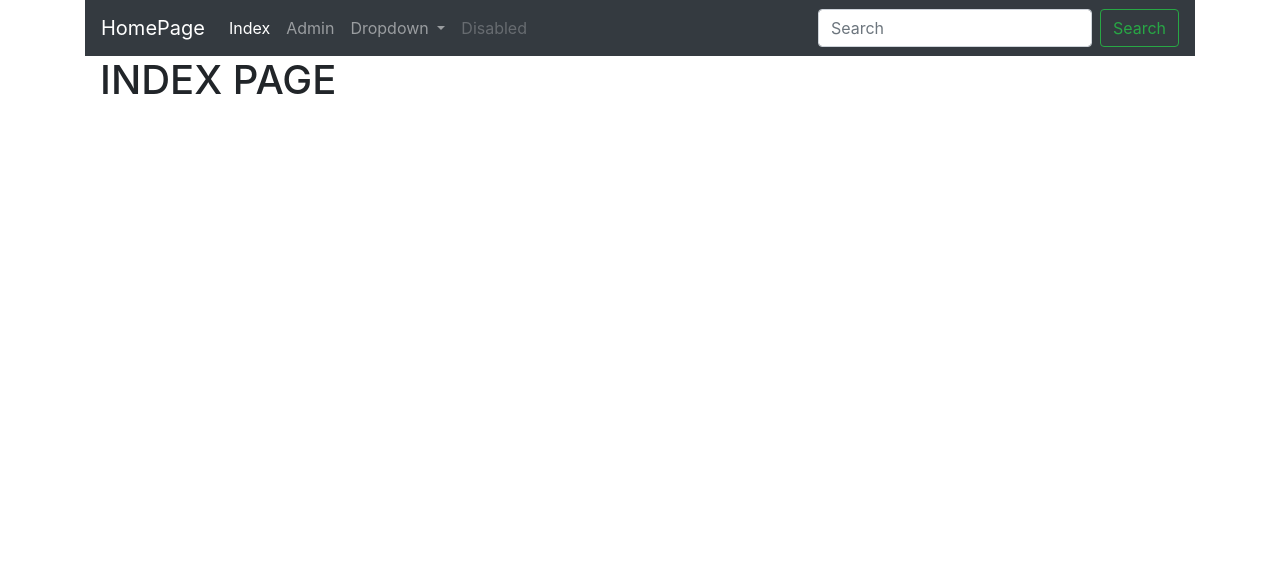
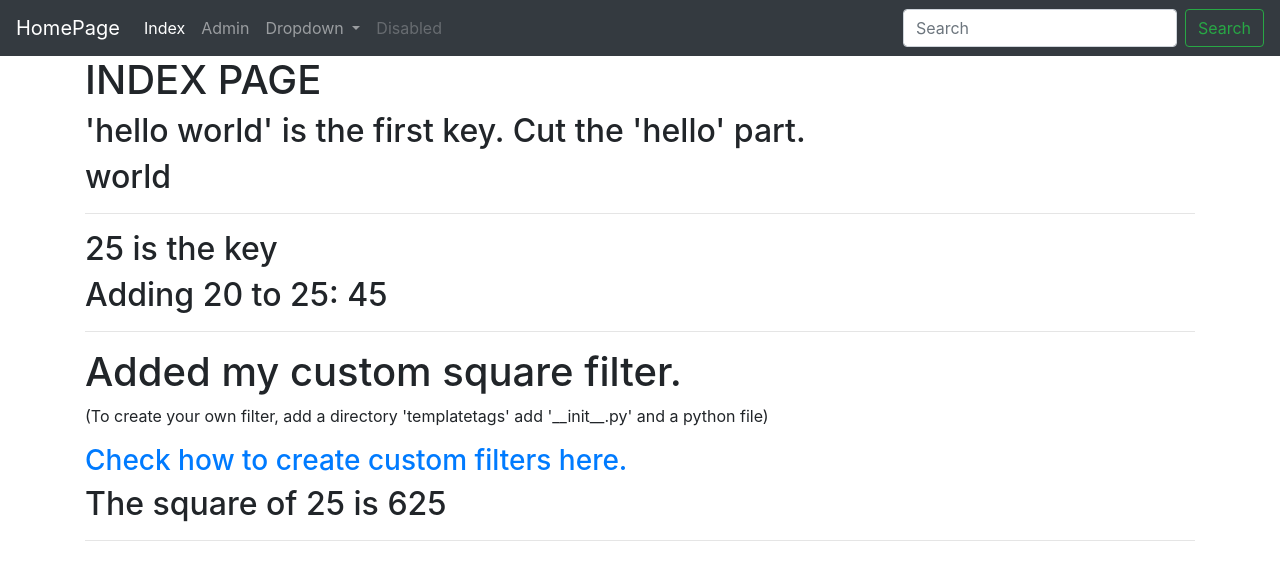
Before and after one commit to deepanshurana/templateInheritance, a Django app: page /basicApp/index/ in a window 1280 px wide. Shown: the top 580 px of the page. Run offline with Django 3.2, Linux system fonts and the light colour scheme; some libraries are stand-ins or nearby versions.

Commit message:
Custom Filters Added

```diff
--- /dev/null
+++ b/basicApp/templatetags/basicApp_extras.py
@@ -0,0 +1,7 @@
+from django import template
+
+register = template.Library()
+
+@register.filter(name='sq')  # decorator
+def sq(value):
+    return value * value
--- a/basicApp/views.py
+++ b/basicApp/views.py
@@ -7,7 +7,8 @@ def homePage(request):
 
 
 def index(request):
-    return render(request, 'basicApp/index.html')
+    d = {'text': 'hello world', 'numbers': 25}
+    return render(request, 'basicApp/index.html', context=d)
 
 
 def other(request):
--- a/templates/basicApp/base.html
+++ b/templates/basicApp/base.html
@@ -8,7 +8,6 @@
 </head>
 
 <body>
-    <div class = 'container'>
     <nav class="navbar navbar-expand-lg navbar-dark bg-dark">
   <a class="navbar-brand" href="#">HomePage</a>
   <button class="navbar-toggler" type="button" data-toggle="collapse" data-target="#navbarSupportedContent" aria-controls="navbarSupportedContent" aria-expanded="false" aria-label="Toggle navigation">
@@ -50,7 +49,6 @@
 <!--Anything outside to it, will be inherited if you extend.-->
     {% endblock %}
     </div>
-    </div>
     <script src="https://code.jquery.com/jquery-3.3.1.slim.min.js" integrity="sha384-q8i/X+965DzO0rT7abK41JStQIAqVgRVzpbzo5smXKp4YfRvH+8abtTE1Pi6jizo" crossorigin="anonymous"></script>
     <script src="https://cdnjs.cloudflare.com/ajax/libs/popper.js/1.14.7/umd/popper.min.js" integrity="sha384-UO2eT0CpHqdSJQ6hJty5KVphtPhzWj9WO1clHTMGa3JDZwrnQq4sF86dIHNDz0W1" crossorigin="anonymous"></script>
     <script src="https://stackpath.bootstrapcdn.com/bootstrap/4.3.1/js/bootstrap.min.js" integrity="sha384-JjSmVgyd0p3pXB1rRibZUAYoIIy6OrQ6VrjIEaFf/nJGzIxFDsf4x0xIM+B07jRM" crossorigin="anonymous"></script>
--- a/templates/basicApp/home.html
+++ b/templates/basicApp/home.html
@@ -3,4 +3,5 @@
 {% extends "basicApp/base.html" %}
 {% block body_block %}
     <h1>HOME PAGE</h1>
+    <h3> Check my custom filter here by clicking on <strong> <a href="{% url 'basicApp:index' %}">INDEX</a></strong> on Navbar.</h3>
 {% endblock %}
--- a/templates/basicApp/index.html
+++ b/templates/basicApp/index.html
@@ -1,6 +1,17 @@
 <!DOCTYPE html>
-
 {% extends "basicApp/base.html" %}
+{% load basicApp_extras %} <!--loading custom filters file (in basicApp/templatetags/ path) -->
 {% block body_block %}
     <h1>INDEX PAGE </h1>
+    <h2> '{{text}}' is the first key. Cut the 'hello' part.</h2>
+    <h2> {{text|cut:'hello'}} </h2>
+    <hr>
+    <h2> {{numbers}} is the key</h2>
+    <h2>  Adding 20 to {{numbers}}: {{numbers|add:20}} </h2>
+    <hr>
+    <h1> Added my custom  square filter. </h1>
+    <p> (To create your own filter, add a directory 'templatetags' add '__init__.py' and a python file)</p>
+<h3> <a href="https://docs.djangoproject.com/en/2.2/howto/custom-template-tags/"> Check how to create custom filters here.</a></h3>
+    <h2> The square of {{numbers}} is {{numbers|sq}} </h2>
+    <hr>
 {% endblock %}
```
Also changed, not shown: basicApp/templatetags/__init__.py (added).
